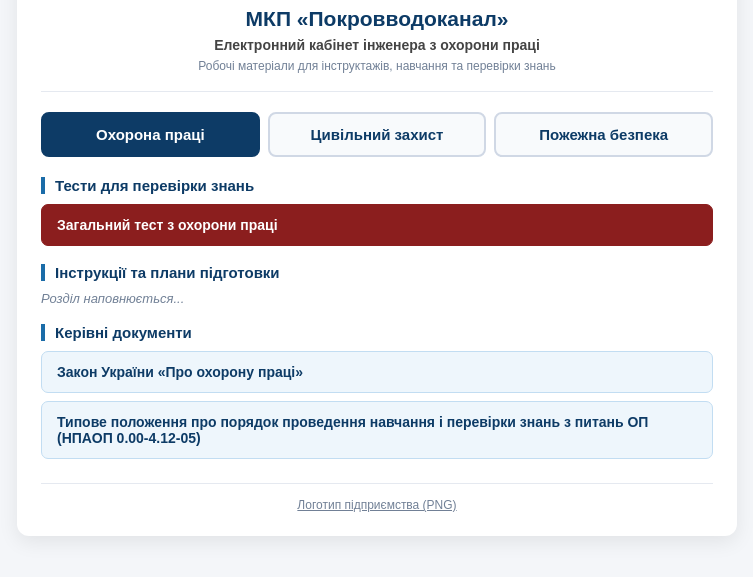
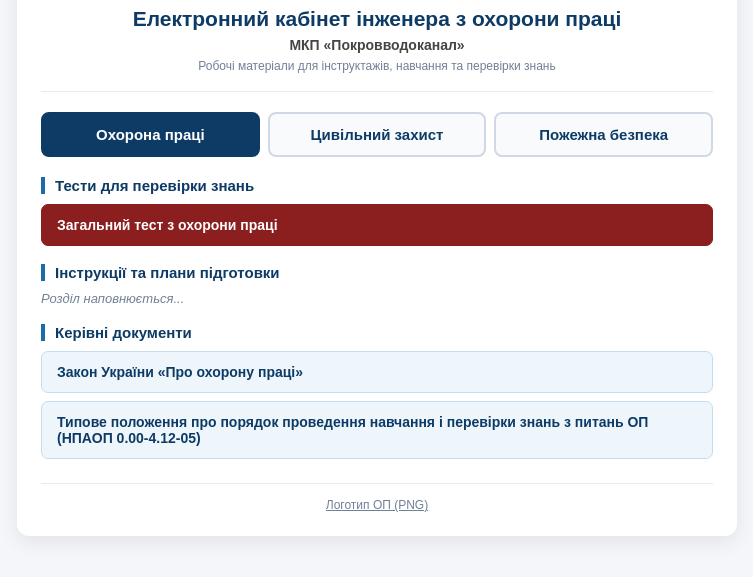
Before and after one commit to optsz/optsz.github.io, a plain HTML site: page index.html in a window 1280 px wide. Shown: the part 127-704 px from the top of the page, without its empty margins (263-1016 px from the left). Drawn offline with Linux system fonts and the light colour scheme.

Commit message:
Update index.html

```diff
--- a/index.html
+++ b/index.html
@@ -151,8 +151,8 @@
   <div class="container">
     <div class="header">
       <img class="logo" src="https://optsz.github.io/vodokanal-logo/logo.png" alt="Логотип МКП Покровводоканал">
-      <h1>МКП «Покровводоканал»</h1>
-      <p class="subtitle">Електронний кабінет інженера з охорони праці </p>
+      <h1>Електронний кабінет інженера з охорони праці</h1>
+      <p class="subtitle"> МКП «Покровводоканал»</p>
       <p class="meta-note">Робочі матеріали для інструктажів, навчання та перевірки знань</p>
     </div>
 
@@ -214,7 +214,7 @@
     </div>
 
     <div class="footer-note">
-      <a href="https://optsz.github.io/vodokanal-logo/logo.png" target="_blank" style="color: #718096;">Логотип підприємства (PNG)</a>
+      <a href="https://optsz.github.io/vodokanal-logo/logo.png" target="_blank" style="color: #718096;">Логотип ОП (PNG)</a>
     </div>
   </div>
 
```
